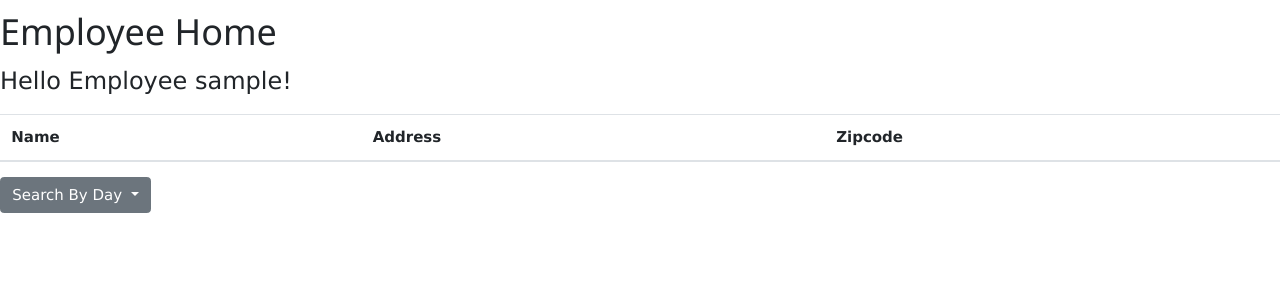
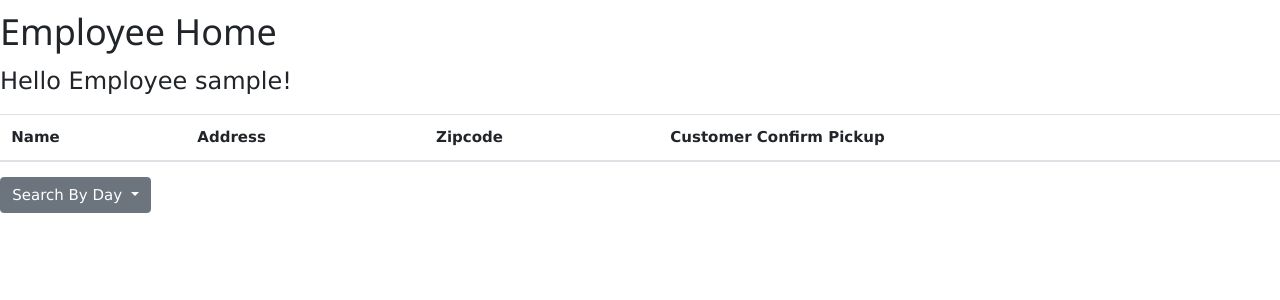
Before and after one commit to Jamesburgess44/Trashcollector, a Django app: page /employees/ in a window 1280 px wide. Shown: the top 300 px of the page. Run offline with Django 3.2, Linux system fonts and the light colour scheme; a user stored in the database is signed in; tables that the repository leaves empty hold one stand-in row (values such as "Sample post"); lists and menus that the app fills with data are empty; some libraries are stand-ins or nearby versions.

Commit message:
Added column for confirm pickups to employee page and added check for if day is spelled wrong.

```diff
--- a/trash_collector/employees/templates/employees/index.html
+++ b/trash_collector/employees/templates/employees/index.html
@@ -11,6 +11,7 @@
       <th scope="col">Name</th>
       <th scope="col">Address</th>
       <th scope="col">Zipcode</th>
+      <th scope="col">Customer Confirm Pickup</th>
     </tr>
   </thead>
 {% for customer in todays_customers %}
--- a/trash_collector/employees/views.py
+++ b/trash_collector/employees/views.py
@@ -54,7 +54,7 @@ def employee_home_view(request):
     day_of_the_week = calendar.day_name[curr_date.weekday()]
     todays_customers = []
     for customer in all_customers:
-        if (customer.customer_zip_code == employee_info.employee_zip_code) and (customer.weekly_pickup_day == day_of_the_week.lower() or customer.onetime_pickup_date == day_of_the_week.lower()) and (customer.start_suspension_date is None):
+        if (customer.customer_zip_code == employee_info.employee_zip_code) and (customer.weekly_pickup_day.lower() == day_of_the_week.lower() or customer.onetime_pickup_date == day_of_the_week.lower()) and (customer.start_suspension_date is None):
             todays_customers.append(customer)
     context = {
         "todays_customers": todays_customers
```
